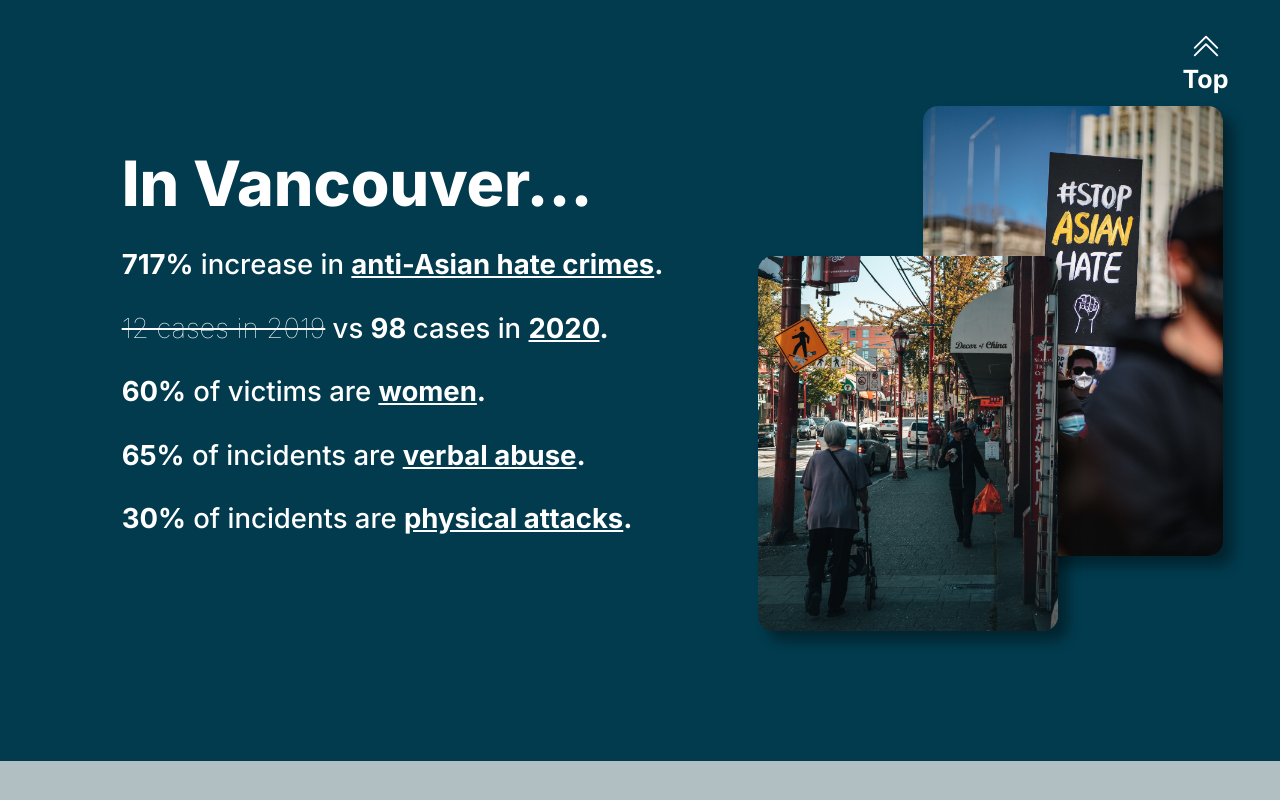
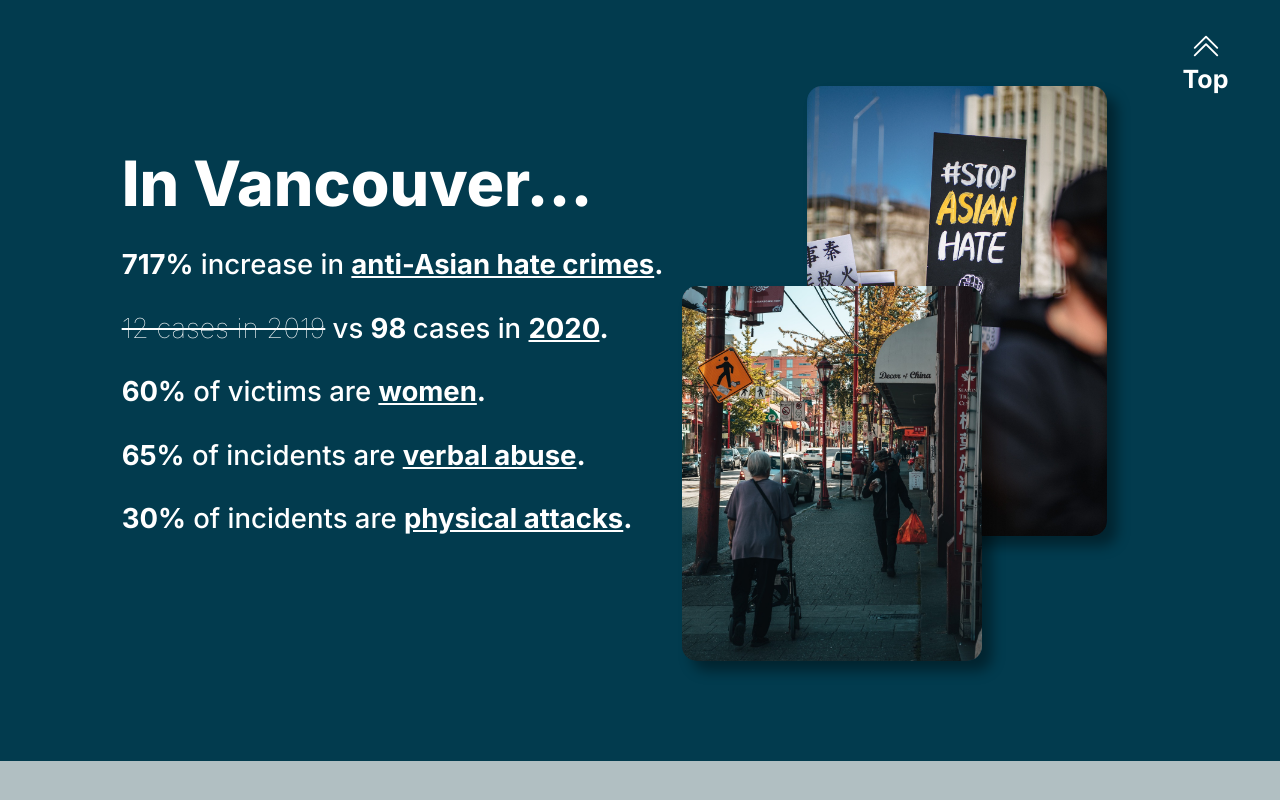
Before and after one commit to l-kwok/BornChineseWebsite, a React (Create React App) app: page / in a window 1280 px wide. Shown: the part 654-1454 px from the top of the page. Built offline with nearby package versions, Linux system fonts and the light colour scheme.

Commit message:
Improved Scaling on Images

```diff
--- a/src/Components/Learn.js
+++ b/src/Components/Learn.js
@@ -21,7 +21,7 @@ const StatsPage = ({ isMobile }) => {
 						className="d-flex flex-column align-content-center"
 						xs={{ span: 11, offset: 1 }}
 						sm={{ span: 11, offset: 1 }}
-						lg={{ span: 7, offset: 1 }}
+						xl={{ span: 6, offset: 1 }}
 					>
 						<h2>In Vancouver...</h2>
 						<ul>
--- a/src/Styles/StatsPage.css
+++ b/src/Styles/StatsPage.css
@@ -53,16 +53,16 @@
 
 #learn #img-protest {
   position: absolute;
-  left: 70px;
-  top: -40px;
+  left: 60px;
+  top: -60px;
 }
 
 #learn #img-chinatown {
-  left: -110px;
-  top: 110px;
+  left: -80px;
+  top: 140px;
 }
 
-@media only screen and (max-width: 1175px) {
+@media only screen and (max-width: 1205px) {
   html body #learn img {
     display: none;
   }
--- a/src/Styles/StatsPage.scss
+++ b/src/Styles/StatsPage.scss
@@ -48,19 +48,19 @@
 
 	#img-protest{
 		position: absolute;
-		left: 70px;
-		top: -40px;
+		left: 60px;
+		top: -60px;
 		// transform: translate(-30%, 10%);
 	}
 
 	#img-chinatown{
-		left: -110px;
-		top: 110px;
+		left: -80px;
+		top: 140px;
 		// transform: translate(0%, 20%);
 
 	}
 }
-@media only screen and (max-width: 1175px) {
+@media only screen and (max-width: 1205px) {
 	html{
 		body{
 			#learn{
```
Also changed, not shown: 1 other file (tests, documents, lock files or other folders).
